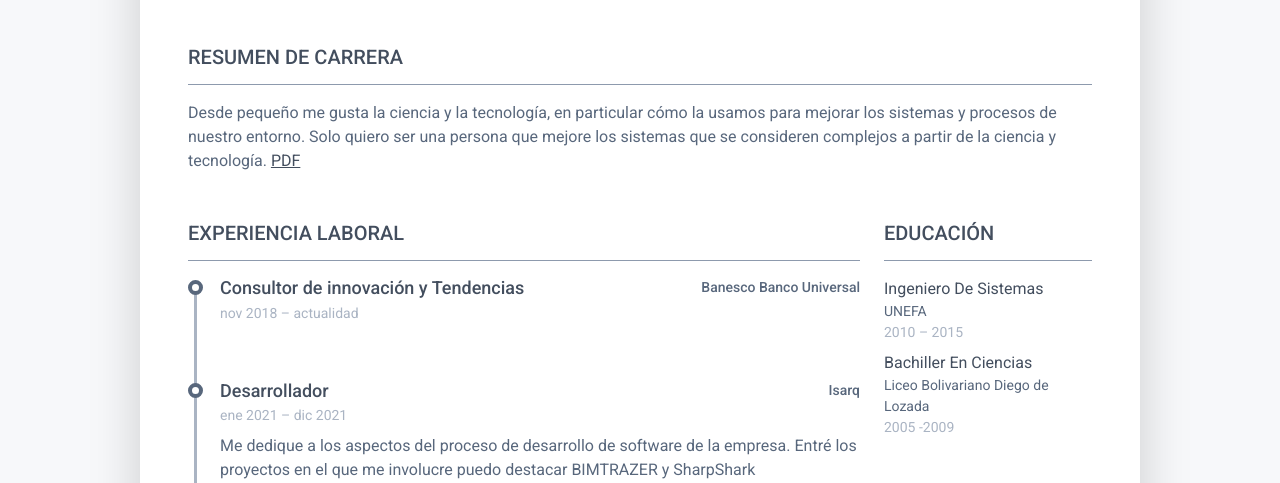
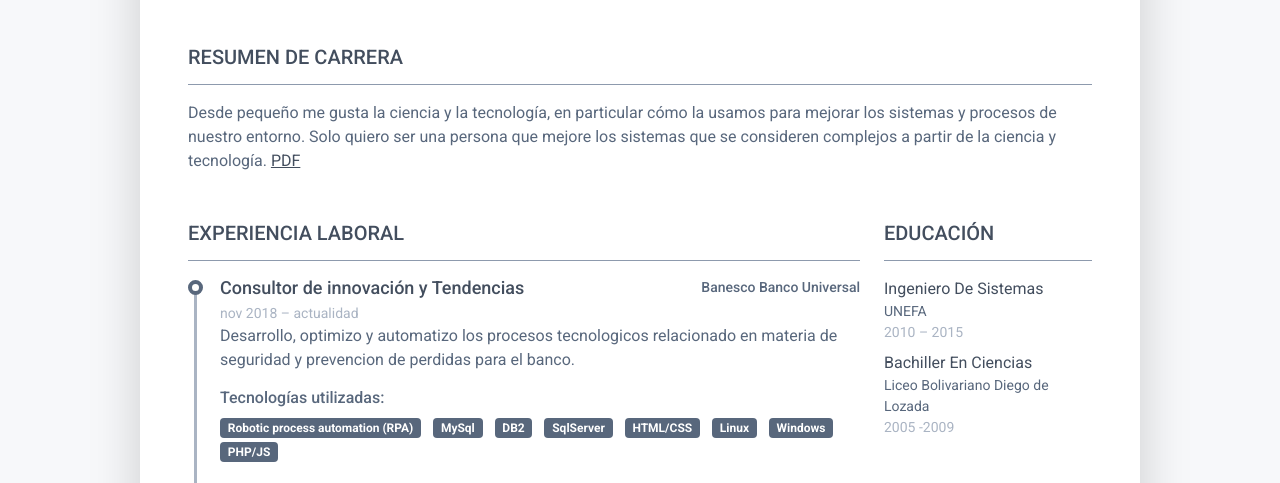
Before and after one commit to solecismo/alejandro-web, a plain HTML site: page index.html in a window 1280 px wide. Shown: the part 253-736 px from the top of the page. Drawn offline with Linux system fonts and the light colour scheme.

Commit message:
Cambios de banesco

```diff
--- a/index.html
+++ b/index.html
@@ -92,6 +92,23 @@
                                             </div>
                                             <!--//row-->
                                             <div class="resume-position-time">nov 2018 – actualidad</div>
+                                            <!--//resume-timeline-item-header-->
+                                            <div class="resume-timeline-item-desc">
+                                                <p>Desarrollo, optimizo y automatizo los procesos tecnologicos relacionado en materia de seguridad y prevencion de perdidas para el banco.</p>
+
+                                                <h4 class="resume-timeline-item-desc-heading font-weight-bold">Tecnologías utilizadas:</h4>
+                                                <ul class="list-inline">
+                                                    <li class="list-inline-item"><span class="badge bg-secondary badge-pill">Robotic process automation (RPA)</span></li>
+                                                    <li class="list-inline-item"><span class="badge bg-secondary badge-pill">MySql</span></li>
+                                                    <li class="list-inline-item"><span class="badge bg-secondary badge-pill">DB2</span></li>
+                                                    <li class="list-inline-item"><span class="badge bg-secondary badge-pill">SqlServer</span></li>
+                                                    <li class="list-inline-item"><span class="badge bg-secondary badge-pill">HTML/CSS</span></li>
+                                                    <li class="list-inline-item"><span class="badge bg-secondary badge-pill">Linux</span></li>
+                                                    <li class="list-inline-item"><span class="badge bg-secondary badge-pill">Windows</span></li>
+                                                    <li class="list-inline-item"><span class="badge bg-secondary badge-pill">PHP/JS</span></li>
+                                                </ul>
+                                            </div>
+                                            <!--//resume-timeline-item-desc-->
                                         </div>
                                         <!--//resume-timeline-item-header-->
                                     </article>
```
Also changed, not shown: 1 other file.
